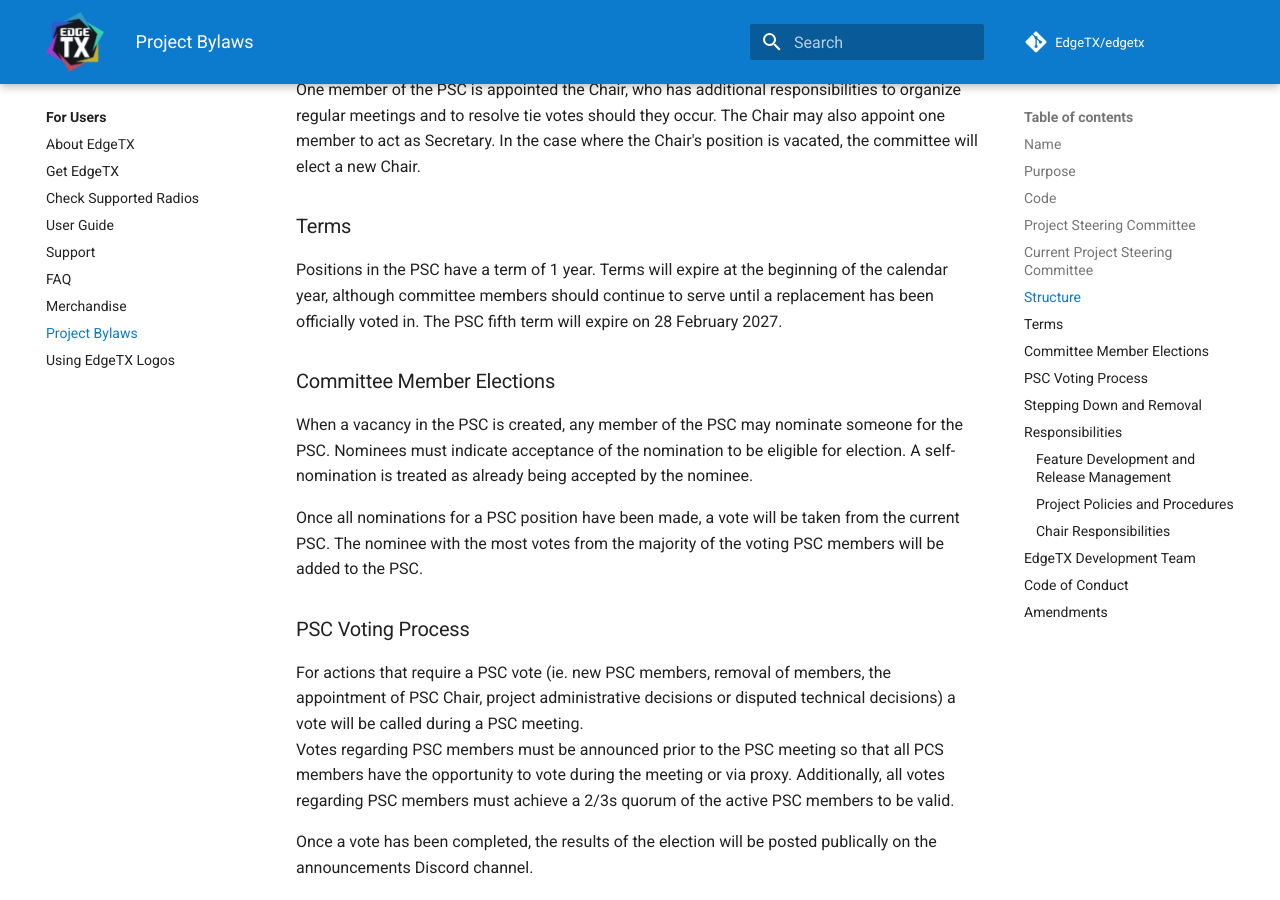
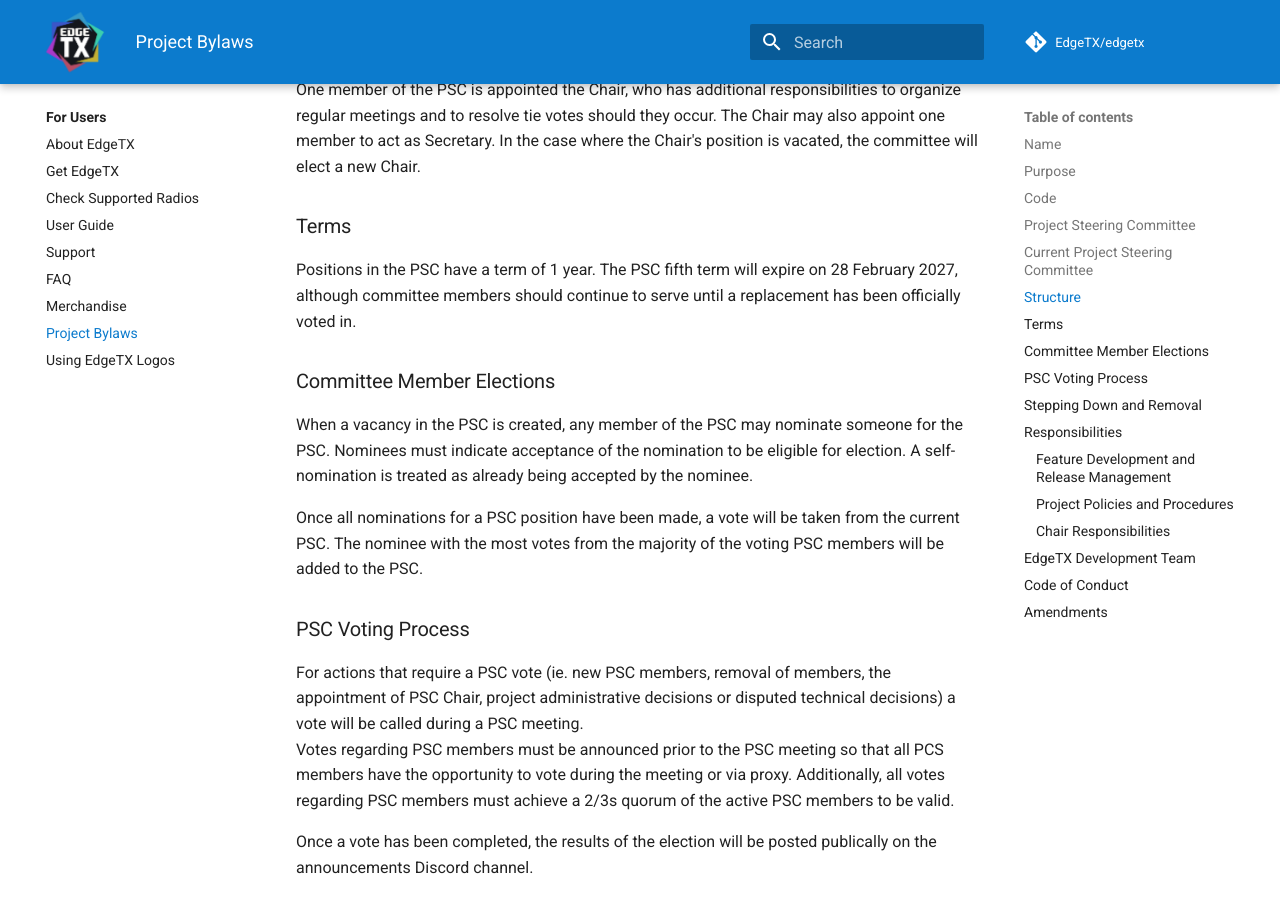
Before and after one commit to EdgeTX/edgetx.github.io, an MkDocs documentation site: the page built from docs/bylaws.md, in a window 1280 px wide and 900 px high, scrolled down 1464 px. Built offline with MkDocs 1.6.1 and Material for MkDocs 9.7.7, drawn with Linux system fonts in a browser that asks for light colours; comment, search, counter and statistics services are not loaded.

Commit message:
Rephrasing

```diff
--- a/docs/bylaws.md
+++ b/docs/bylaws.md
@@ -39,7 +39,7 @@
 
 ### Terms
 
-Positions in the PSC have a term of 1 year. Terms will expire at the beginning of the calendar year, although committee members should continue to serve until a replacement has been officially voted in. The PSC fifth term will expire on 28 February 2027.
+Positions in the PSC have a term of 1 year. The PSC fifth term will expire on 28 February 2027, although committee members should continue to serve until a replacement has been officially voted in.
 
 ### Committee Member Elections
 
```
